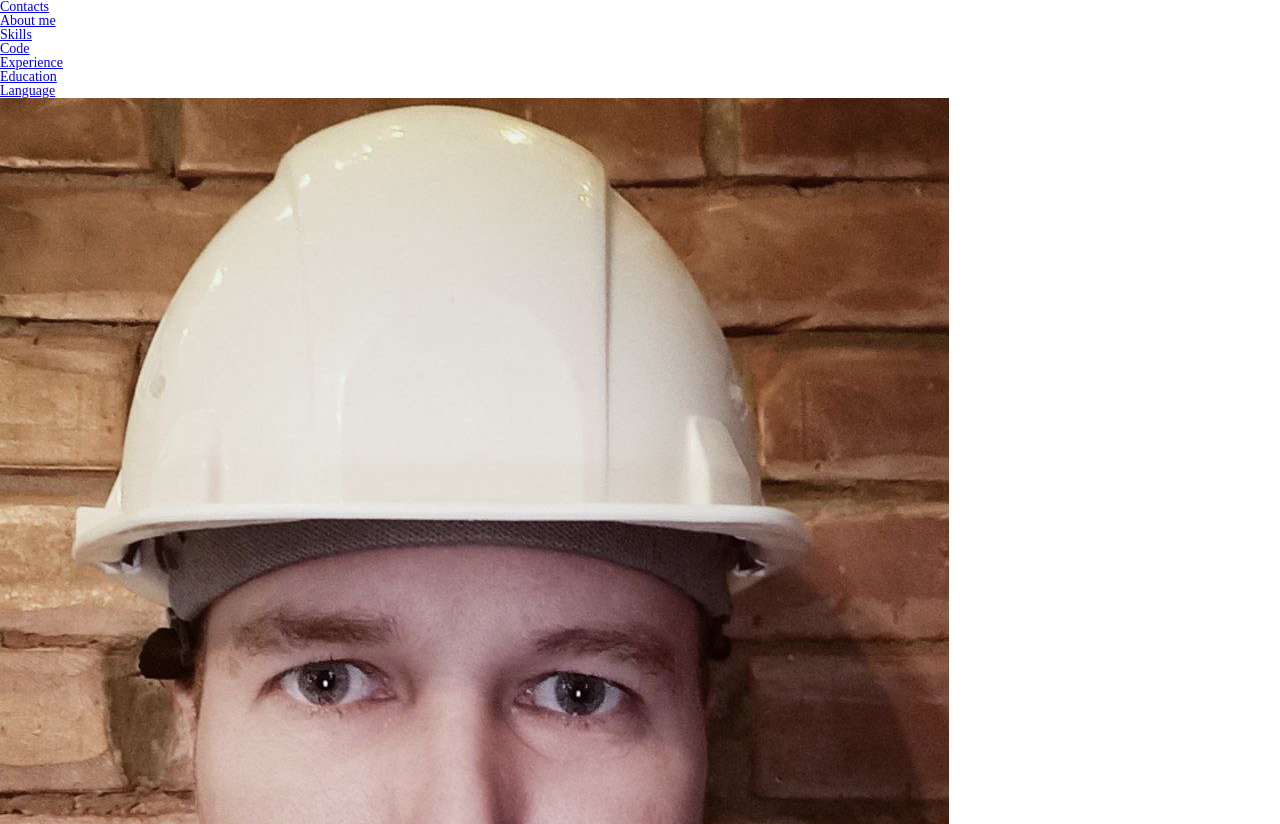
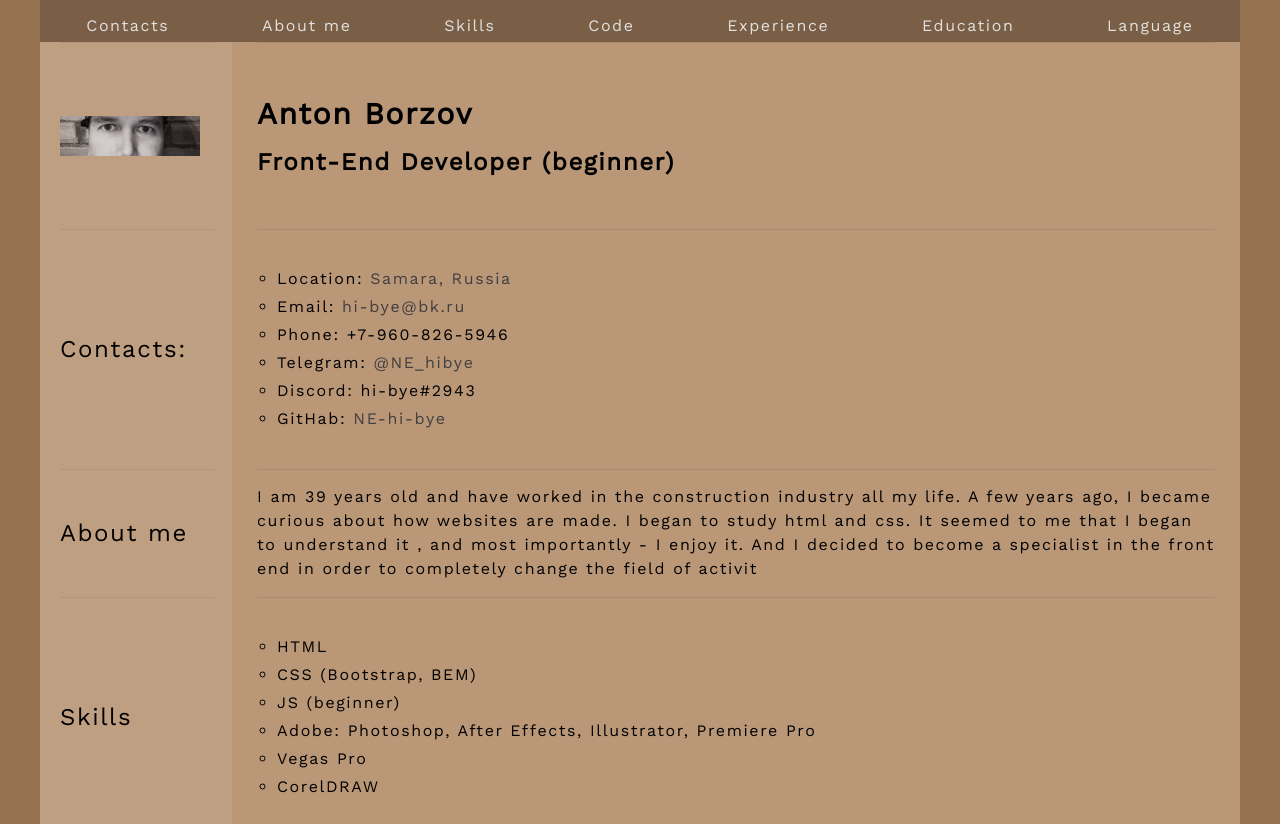
Before and after one commit to NE-hi-bye/rsschool-cv_old, a plain HTML site: page index.html in a window 1280 px wide. Shown: the top 824 px of the page. Drawn offline with nearby package versions, Linux system fonts and the light colour scheme.

Commit message:
feat: add css code to style.css

```diff
--- a/style.css
+++ b/style.css
@@ -1,25 +1,181 @@
-*{
-	padding: 0;
-	margin: 0;
-	border: 0;
-}
-*,*:before,*:after{
-	-moz-box-sizing: border-box;
-	-webkit-box-sizing: border-box;
+* {
 	box-sizing: border-box;
 }
-:focus,:active{outline: none;}
-a:focus,a:active{outline: none;}
 
-nav,footer,header,aside{display: block;}
+html {
+	scroll-behavior: smooth;
+  }
 
-html,body{
-	height: 100%;
-	width: 100%;
-	font-size: 100%;
-	line-height: 1;
-	font-size: 14px;
-	-ms-text-size-adjust: 100%;
-	-moz-text-size-adjust: 100%;
-	-webkit-text-size-adjust: 100%;
+ul {
+	  padding: 20px;
+  }
+
+body {
+	max-width: 1200px;
+	margin: 0 auto;
+	display:flex;
+	flex-direction: column;
+	justify-content: space-between;
+	flex-wrap:wrap;
+	min-width: 640px;
+	min-height: 100vh;
+	font-size: 16px;
+	font-family: 'Work Sans', sans-serif;
+	letter-spacing: 0.1em;
+	background: rgb(151, 114, 80);
+	position: relative;
 }
+
+.header {
+	background: rgb(122, 95, 70);
+	position: sticky;
+	top: 0;
+	z-index: 100;
+}
+
+.nav_list {
+	display: flex;
+	justify-content:space-around ;
+	list-style: none;
+	padding: 0;
+}
+
+.nav_item {
+	height: 10px;
+	padding-top: 0;
+}
+
+.nav_link {
+	text-decoration: none;
+	color: rgb(226, 224, 224);
+
+}
+
+.nav_link:focus {
+	text-decoration: none;
+	color: rgb(245, 75, 75);
+}
+
+.main {
+	flex: 1 1 auto;
+}
+
+.section {
+	display: flex;
+	flex-wrap:wrap;
+}
+
+.section_title {
+	display: flex;
+	flex: 1 1 15%;
+	background: rgb(190, 159, 130);
+	padding-left: 20px;
+	position: relative;
+}
+
+.section_title::after {
+	content: "";
+	width: 80%;
+	height: 1px;
+	background: rgb(179, 148, 120);
+	position: absolute;
+}
+
+.box-title{
+	align-self:center;
+}
+
+.box-title h2 {
+	font-weight: 400;
+}
+
+.section_content {
+	display: flex;
+	flex: 1 1 83%;
+	background: rgb(185, 151, 119);
+	padding: 0 25px;
+	line-height: 24px;
+	position: relative;
+}
+
+.section_content::after {
+	content: "";
+	width: 95%;
+	height: 1px;
+	background: rgb(173, 140, 109);
+	position: absolute;
+}
+
+.box-content {
+	align-self:center;
+}
+
+.section_title-avatar {
+	display: flex;
+	height: 187px;
+}
+
+.avatar {
+	width: 140px;
+	height: 40px;
+	filter: grayscale(0.8) brightness(1.05);
+	transition: 1s;
+	object-fit: cover;
+	align-self: center;
+	cursor: pointer;
+}
+
+.avatar:hover {
+	filter: grayscale(0);
+	width: 140px;
+	height: 187px;
+}
+
+.profile_title {
+	font-size: 30px;
+}
+
+.contacts_list {
+	list-style:circle;
+	line-height: 28px;
+}
+
+.contact_item a{
+	text-decoration: none;
+	color: rgb(65, 63, 63);
+	transition: color 0.5s;
+}
+
+.contact_item a:hover{
+	color: rgb(226, 224, 224);
+}
+
+.section_content-list {
+	line-height: 28px;
+	list-style:circle;
+}
+
+.footer {
+	background: rgb(122, 95, 70);
+	padding: 20px;
+}
+
+.footer_container {
+	display: flex;
+	justify-content: space-between;
+	align-items: center;
+}
+
+.author a{
+	color: rgb(226, 224, 224);
+	text-shadow: 1px 1px 2px rgb(131, 131, 131);
+	text-decoration: none;
+	transition: color 0.5s;
+}
+
+.rss {
+	background-image: url(https://rs.school/images/rs_school_js.svg);
+	background-repeat: no-repeat;
+	width: 124px;
+	height: 45px;
+}
```
